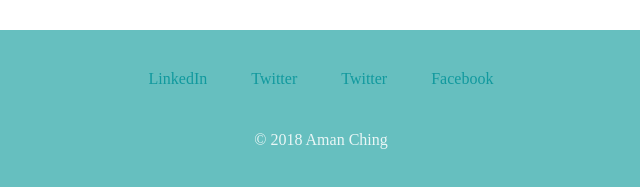
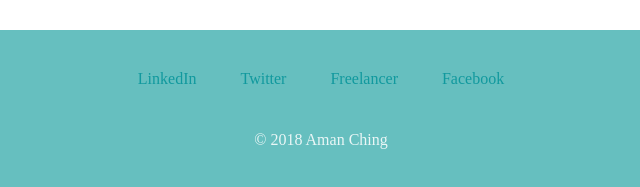
Before and after one commit to AmanChhing/CVinCSS, a plain HTML site: page index.html in a window 1280 px wide. Shown: the part 2545-2732 px from the top of the page, 319-959 px from the left. Drawn offline with Linux system fonts and the light colour scheme.

Commit message:
Update index.html

```diff
--- a/index.html
+++ b/index.html
@@ -7,6 +7,7 @@
 	<link rel="stylesheet" href="CSS/style.css">
 	<link rel="icon" href="favicon.ico">
 	<link href="https://fonts.googleapis.com/css?family=Dancing+Script|Great+Vibes" rel="stylesheet">
+	<meta name="viewport" content="width=device-width; initial-scale=1.0;">
 </head>
 
 <body>
@@ -51,7 +52,7 @@
 	<div class="bottom-container">
 		<a class="footer-link" href="https://www.linkedin.com/in/aman-kumar-87791316a/">LinkedIn</a>
 		<a class="footer-link" href="https://twitter.com/EntertainerAman">Twitter</a>
-		<a class="footer-link" href="https://twitter.com/EntertainerAman">Twitter</a>
+		<a class="footer-link" href="https://www.freelancer.in/u/amanching?w=f">Freelancer</a>
 		<a class="footer-link" href="https://www.facebook.com/aman.kumar.54943600">Facebook</a>
 		<p class="Copyright">© 2018 Aman Ching</p>
 	</div>
```
